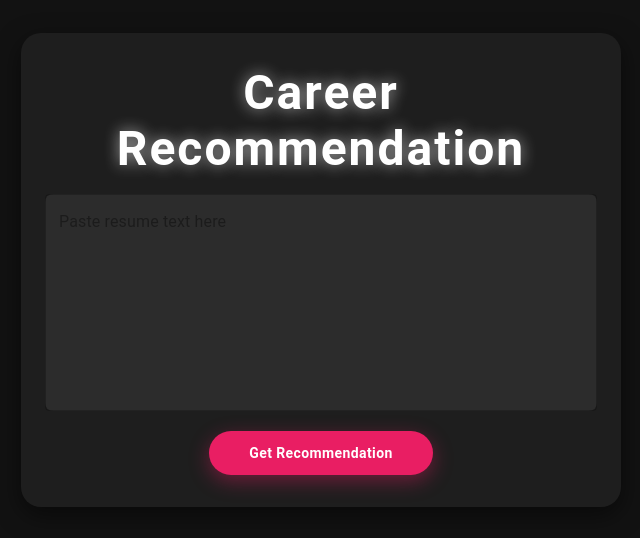
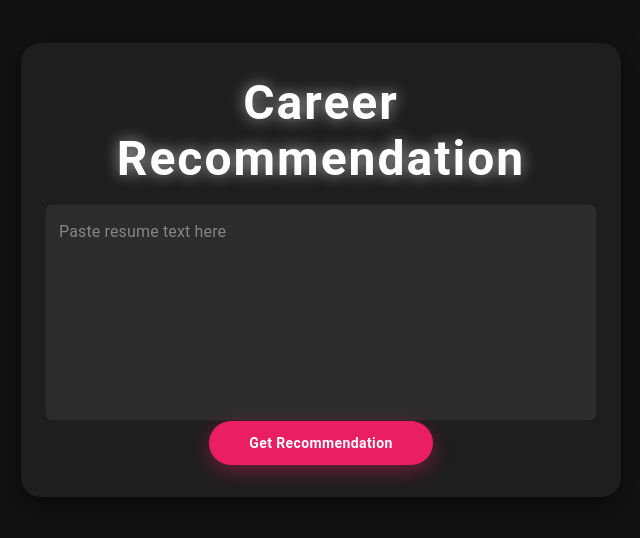
Before and after one commit to mehmoodosman/CareerplannrAI, a Next.js app: page /test-upload in a window 1280 px wide. Shown: the part 130-668 px from the top of the page, without its empty margins (319-959 px from the left). Built offline with nearby package versions, Linux system fonts and the light colour scheme.

Commit message:
Update page.js

```diff
--- a/app/test-upload/page.js
+++ b/app/test-upload/page.js
@@ -47,7 +47,7 @@ export default function CareerPage() {
           Career Recommendation
         </Typography>
 
-        <form onSubmit={handleSubmit} style={{ display: 'flex', flexDirection: 'column', alignItems: 'center', gap: '20px' }}>
+        <form>
         <TextField
         value={resume}
         onChange={(e) => setResume(e.target.value)}
@@ -55,8 +55,15 @@ export default function CareerPage() {
         multiline
         rows={8}
         variant="outlined"
-            sx={{ bgcolor: '#2c2c2c', color: '#ffffff', input: { color: '#ffffff' }, width: '100%', borderRadius: '8px' }}
+        sx={{
+          bgcolor: '#2c2c2c',
+          width: '100%',
+          borderRadius: '8px',
+          input: { color: '#ffffff' },
+          '& .MuiInputBase-input::placeholder': { color: '#ffffff' },
+            }}
           />
+
           <Button type="submit" disabled={loading} variant="contained" sx={{
             backgroundColor: '#e91e63', color: 'white', textTransform: 'none', fontWeight: 'bold', borderRadius: '25px',
             padding: '10px 40px', boxShadow: '0 6px 20px rgba(233, 30, 99, 0.4)',
@@ -67,7 +74,6 @@ export default function CareerPage() {
         </form>
 
         {error && <Typography sx={{ color: 'red', marginTop: 2 }}>{error}</Typography>}
-
 
         {careerPath && (
           <Box sx={{ textAlign: 'center', marginTop: 4, bgcolor: '#2c2c2c', padding: 3, borderRadius: '12px', boxShadow: '0 8px 20px rgba(0, 0, 0, 0.4)' }}>
```
Lines whose indentation alone changed are shown as unchanged.
